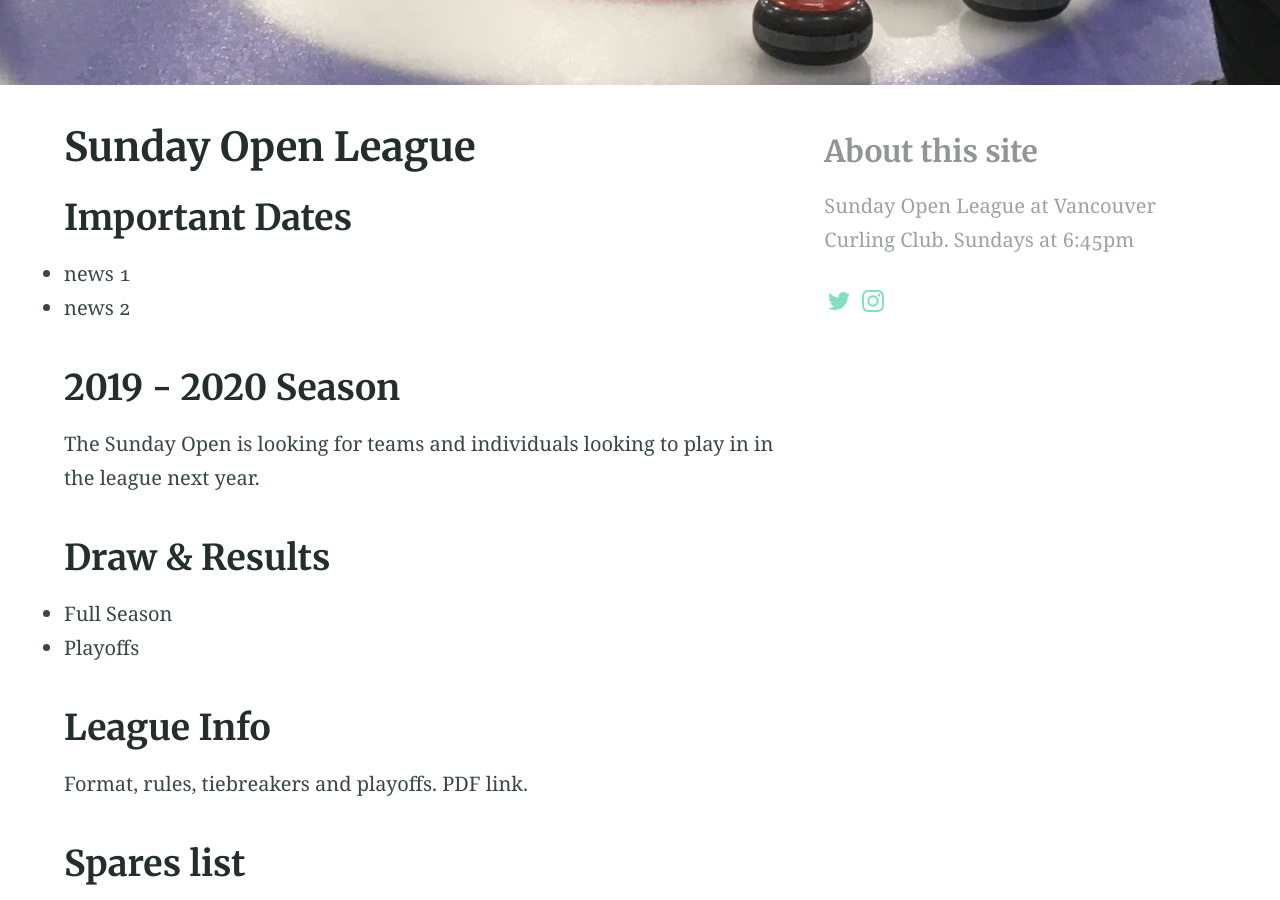
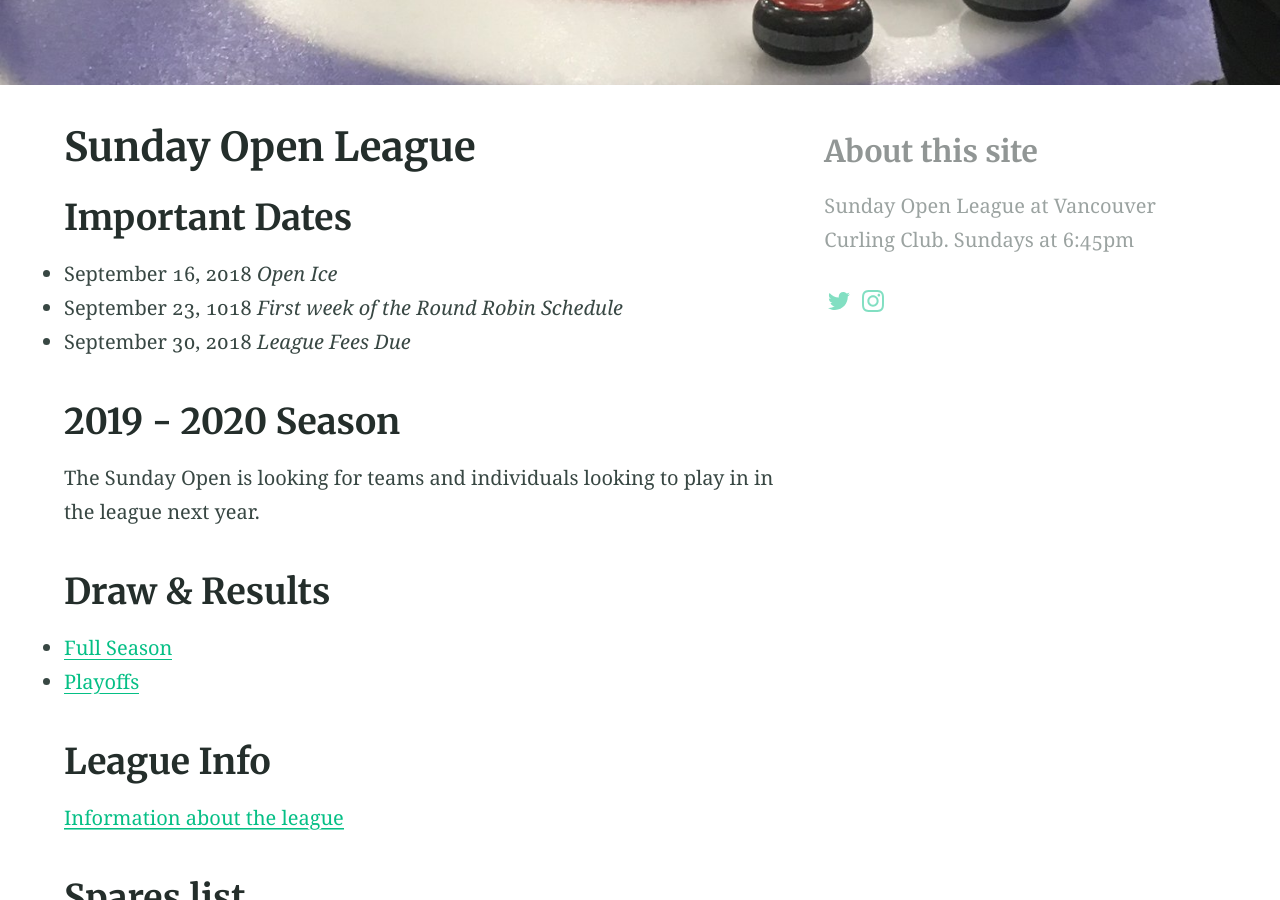
Before and after one commit to adsgray/testsite, a Jekyll site: the page built from index.md, in a window 1280 px wide and 900 px high, scrolled down 339 px. Built offline with Jekyll 4.4.1, drawn with Linux system fonts in a browser that asks for light colours; some of the changed text lies outside the part shown.

Commit message:
update index page

```diff
--- a/index.md
+++ b/index.md
@@ -6,23 +6,32 @@ layout: page
 aside: true
 ---
 ## Important Dates
-* news 1
-* news 2
+* September 16, 2018 *Open Ice*
+* September 23, 1018 *First week of the Round Robin Schedule*
+* September 30, 2018 *League Fees Due*
 
 ## 2019 - 2020 Season
 The Sunday Open is looking for teams and individuals looking to play in in the league next year.
 
 ## Draw & Results
-* Full Season
-* Playoffs
+* [Full Season](seasondraw.html)
+* [Playoffs](playoffdraw.html)
 
 ## League Info
-Format, rules, tiebreakers and playoffs. PDF link.
+[Information about the league](leagueinfo.html)
 
 ## Spares list
-Team rep
+Your Team Rep will have a copy of the Spares List.
 
 ## Past League Winners
 [Champs](pastchamps.html)
 
 ## League Background
+
+The Sunday Open will be entering its 18th year. The Sunday Open is one
+of the more competitive leagues in the club as most teams there have
+been part of the league for 8+ years, but it is a friendly league as
+we all grew out of the novice program together. It is a very loyal
+league with a high retention rate. The Sunday Open is one of the most
+active in the club as many of its members participate on the VCC
+Board, play in multiple leagues, and compete in the VCC bonspiels.
```
